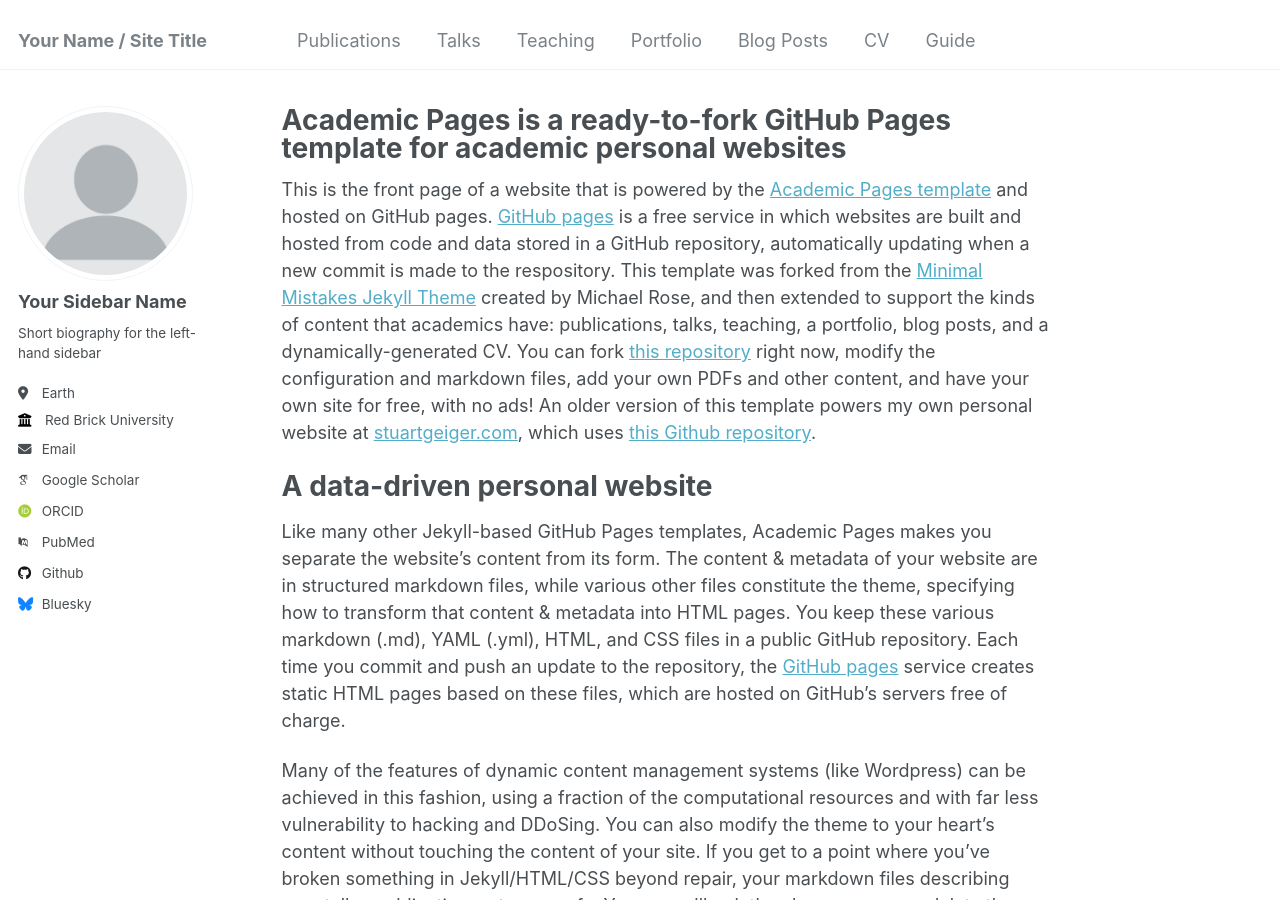
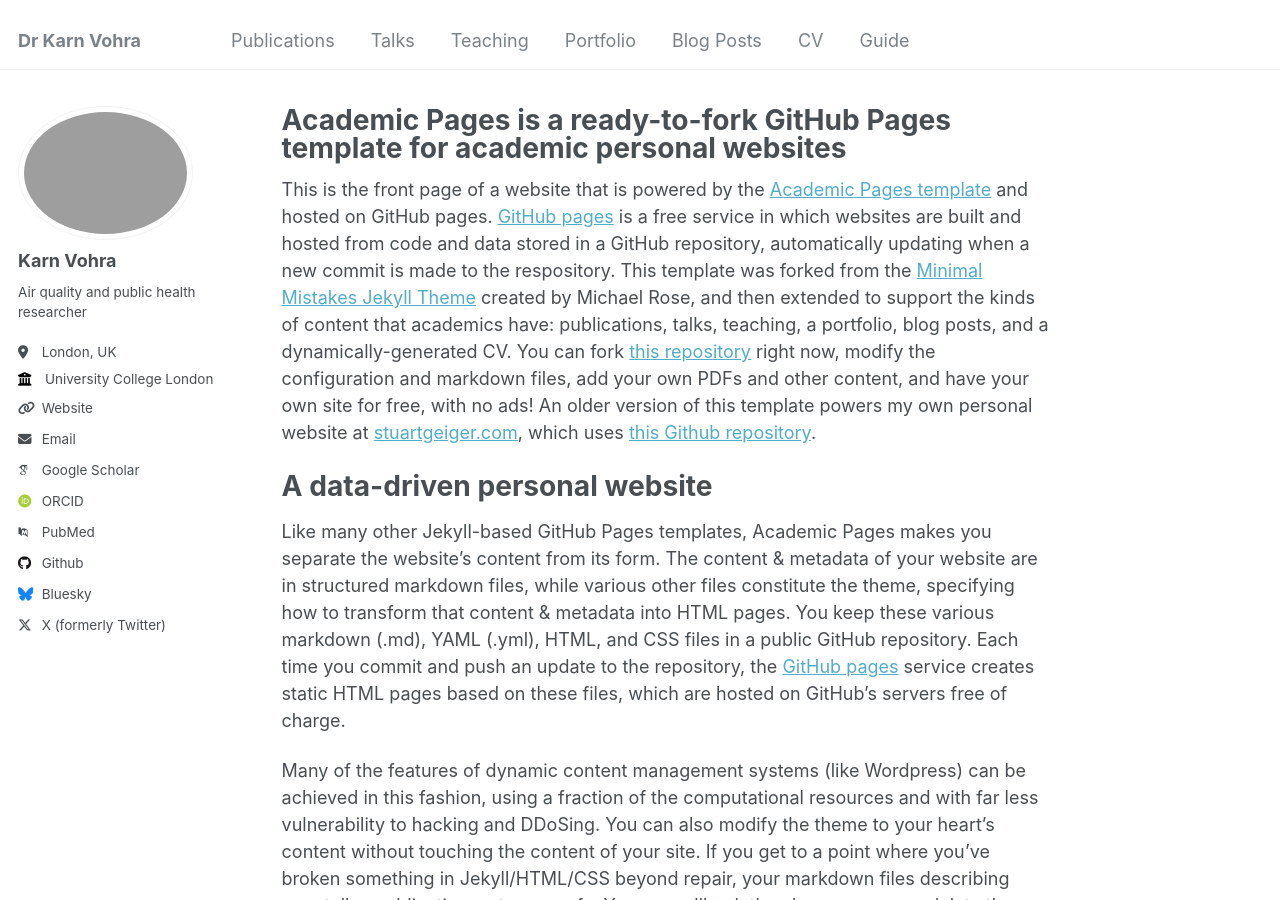
Before and after one commit to karnvoh/karnvoh.github.io, a Jekyll site: the page built from _pages/about.md, in a window 1280 px wide and 900 px high. Built offline with Jekyll 4.4.1, drawn with Linux system fonts in a browser that asks for light colours; some web fonts are replaced.

Commit message:
Update _config.yml

```diff
--- a/_config.yml
+++ b/_config.yml
@@ -8,7 +8,7 @@
 
 # Basic Site Settings
 locale                   : "en-US"
-title                    : "Your Name / Site Title"
+title                    : "Dr Karn Vohra"
 title_separator          : "-"
 name                     : &name "Your Name"
 description              : &description "personal description"
@@ -21,20 +21,20 @@
 #               Additional customization can be done by editing /_includes/author-profile.html
 author:
   # Biographic information
-  avatar           : "profile.png"
-  name             : "Your Sidebar Name"
+  avatar           : "Karn_Vohra_profile_photo.jpeg"
+  name             : "Karn Vohra"
   pronouns         : # example: "she/her"
-  bio              : "Short biography for the left-hand sidebar"
-  location         : "Earth"
-  employer         : "Red Brick University"
-  uri              : # URL
+  bio              : "Air quality and public health researcher"
+  location         : "London, UK"
+  employer         : "University College London"
+  uri              : "https://www.ucl.ac.uk/geography/karn-vohra"
   email            : "none@example.org"
 
   # Academic websites
   arxiv            : # URL - Update with the correct link to your profile
-  googlescholar    : "https://scholar.google.com/citations?user=PS_CX0AAAAAJ"
+  googlescholar    : "https://scholar.google.com/citations?user=njofWbQAAAAJ&hl=en"
   impactstory      : # URL
-  orcid            : "http://orcid.org/yourorcidurl"
+  orcid            : "https://orcid.org/0000-0001-6570-0663"
   semantic         : # URL
   pubmed           : "https://www.ncbi.nlm.nih.gov/pubmed/?term=john+snow"
   researchgate     : # URL
@@ -65,7 +65,7 @@
   steam            : # Username
   telegram         : # URL
   tumblr           : # Username
-  twitter          : # Username for X / Twitter
+  twitter          : "https://x.com/kohra_thefog"
   vine             : # Username
   weibo            : # Username
   wikipedia        : # Username
```
